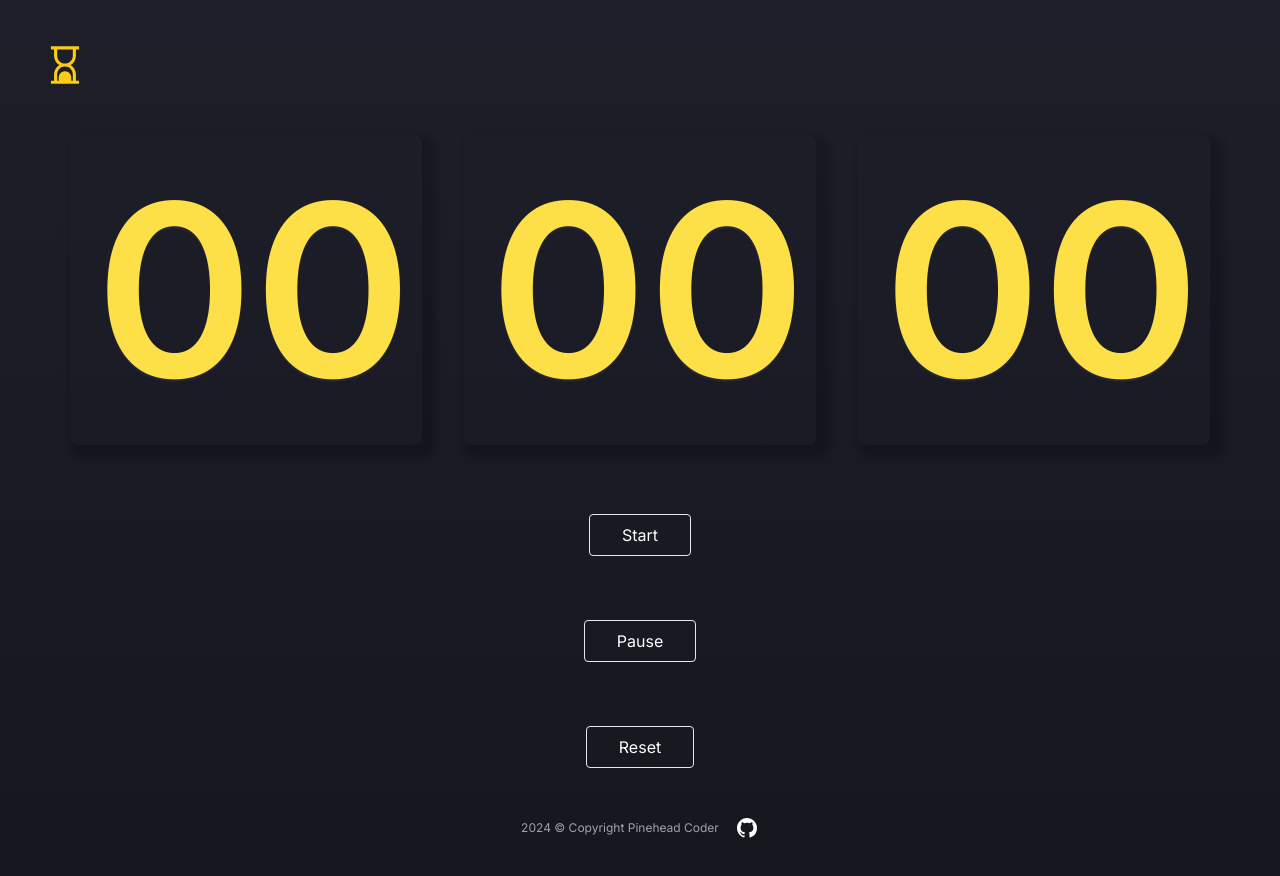
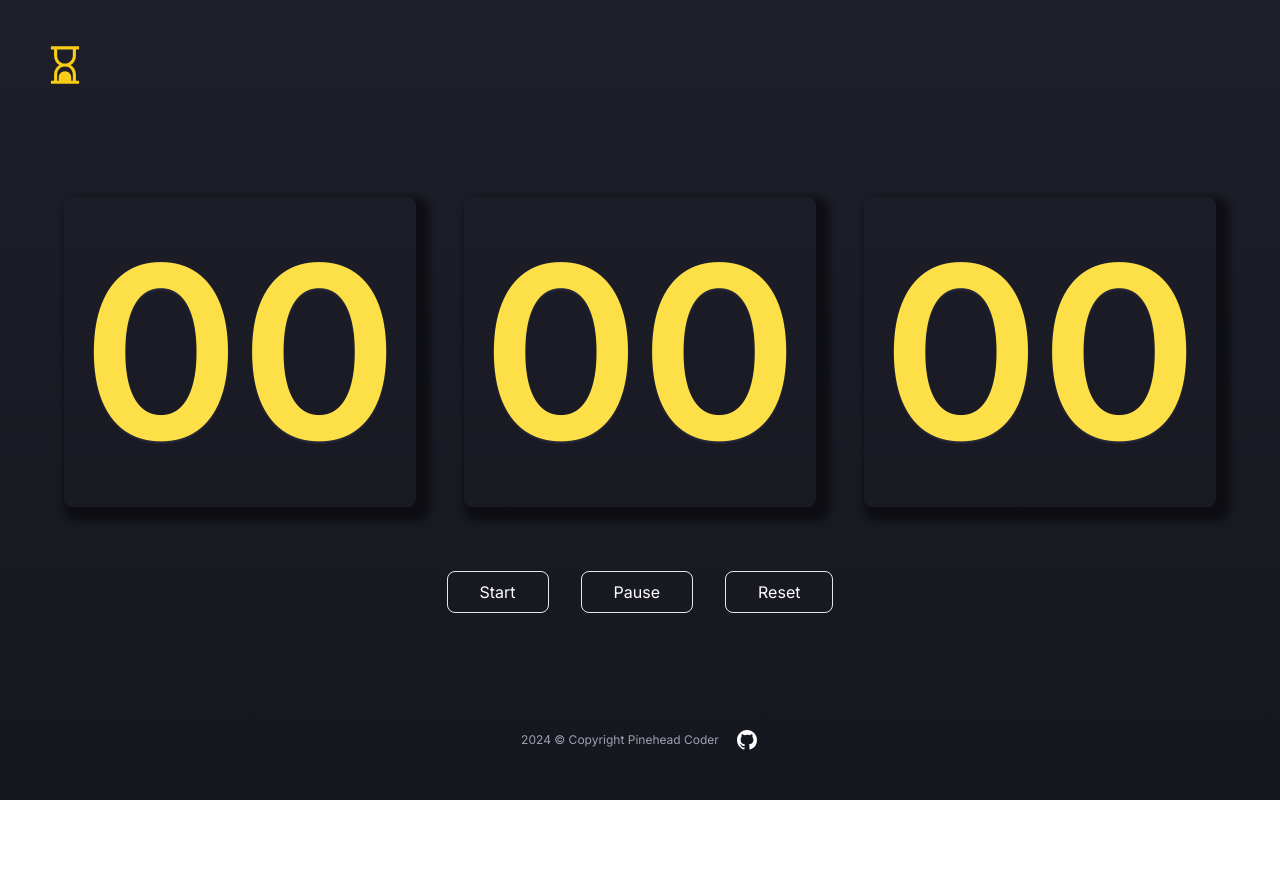
Before and after one commit to agacia1805/countdown-timer, a Next.js app: page / in a window 1280 px wide. Shown: the top 876 px of the page. After the commit the page ends 800 px from the top, so only its background shows below. Built offline with nearby package versions, Linux system fonts and the light colour scheme.

Commit message:
(chore) update styles for components

```diff
--- a/src/app/globals.css
+++ b/src/app/globals.css
@@ -3,7 +3,6 @@
 @tailwind utilities;
 
 .background {
-  /*background: linear-gradient(180deg, #000214 0%, #010d20 100%);*/
   background: linear-gradient(
     180deg,
     hsl(235, 16%, 14%) 0%,
@@ -14,17 +13,20 @@
 }
 
 .timeInput {
-  font-size: 15rem;
-  max-width: 22rem;
-  text-shadow: 0px 2px 2px hsl(235, 20%, 20%);
-  padding: 5px 10px;
-  margin: 5px;
+  font-size: 10rem;
+  max-width: 16rem;
+  text-shadow: 0 2px 2px hsl(235, 20%, 20%);
+  padding: 0.3125rem 0.625rem;
   border-radius: 0.5rem;
-  box-shadow: 7px 7px 7px 7px rgba(0, 0, 0, 0.2);
-  transition: all 0.7s ease;
+  box-shadow: 7px 7px 7px 7px rgba(0, 0, 0, 0.47);
+
+  @media (min-width: 1024px) {
+    font-size: 15rem;
+    max-width: 22rem;
+  }
 }
 
 .timeInput:focus {
   outline: none;
-  box-shadow: 0px 0px 5px rgb(253 224 71);
+  box-shadow: 0 0 7px rgb(253 224 71);
 }
--- a/src/app/page.tsx
+++ b/src/app/page.tsx
@@ -81,7 +81,11 @@ export default function Home() {
     setTimeRemaining({ hours: 0, minutes: 0, seconds: 0 });
   };
 
-  const handleTimeInputChange = (value: string, type: 'hours' | 'minutes' | 'seconds', maxInput: number) => {
+  const handleTimeInputChange = (
+    value: string,
+    type: 'hours' | 'minutes' | 'seconds',
+    maxInput: number
+  ) => {
     const numValue = parseInt(value, 10) || 0;
 
     if (numValue > maxInput) {
@@ -96,7 +100,7 @@ export default function Home() {
 
   return (
     <div className='flex flex-col items-center justify-center gap-16'>
-      <div className='flex flex-col gap-8 md:flex-row'>
+      <div className='flex flex-col gap-12 lg:flex-row'>
         <Input
           name='hours'
           handleOnChange={(e) =>
@@ -119,6 +123,7 @@ export default function Home() {
           remainingTime={timeRemaining.seconds}
         />
       </div>
+      <div className='flex flex-col gap-8 lg:flex-row'>
         <Button
           name='Start button'
           onClick={() =>
@@ -138,5 +143,6 @@ export default function Home() {
           Reset
         </Button>
       </div>
+    </div>
   );
 }
--- a/src/app/ui/button.tsx
+++ b/src/app/ui/button.tsx
@@ -13,7 +13,7 @@ export default function Button({ name, onClick, children }: ButtonProps) {
       type='button'
       name={name}
       onClick={onClick}
-      className='rounded border px-8 py-2'
+      className='rounded-lg border px-8 py-2'
     >
       {children}
     </button>
--- a/src/app/ui/input.tsx
+++ b/src/app/ui/input.tsx
@@ -17,7 +17,7 @@ export default function Input({
       name={name}
       value={formattedTime}
       onChange={handleOnChange}
-      className='timeInput appearance-none border-none bg-transparent text-right font-semibold leading-tight text-yellow-300 focus:outline-none'
+      className='timeInput appearance-none border-none bg-transparent text-center font-semibold leading-tight text-yellow-300 focus:outline-none'
     />
   );
 }
```
Lines whose indentation alone changed are shown as unchanged.
